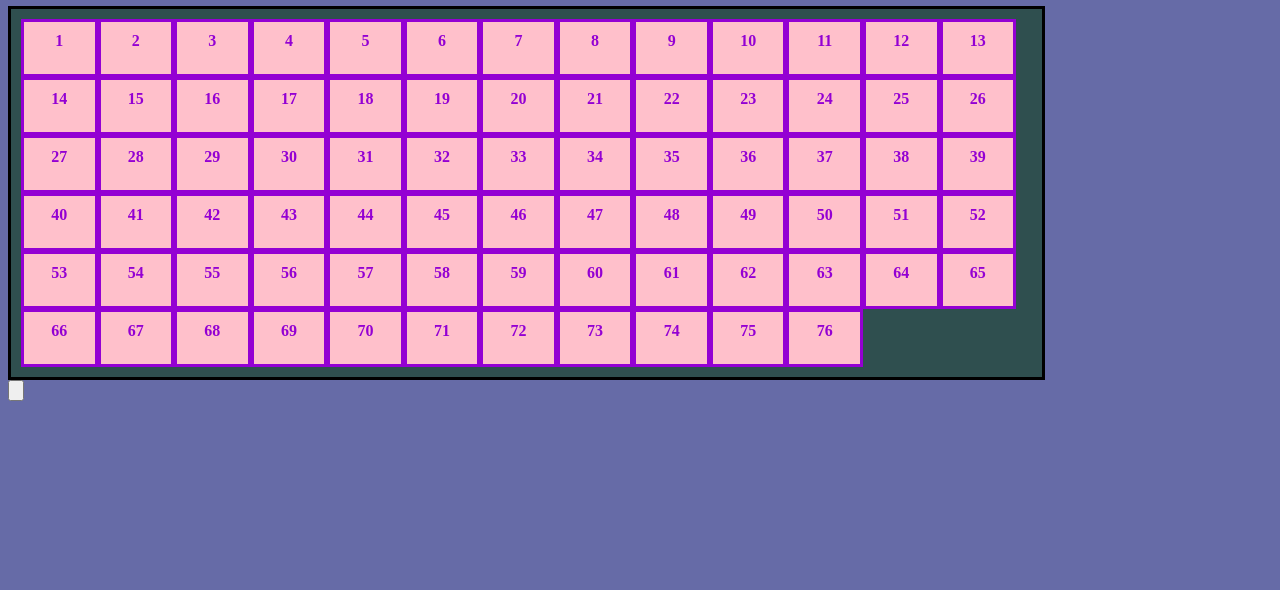
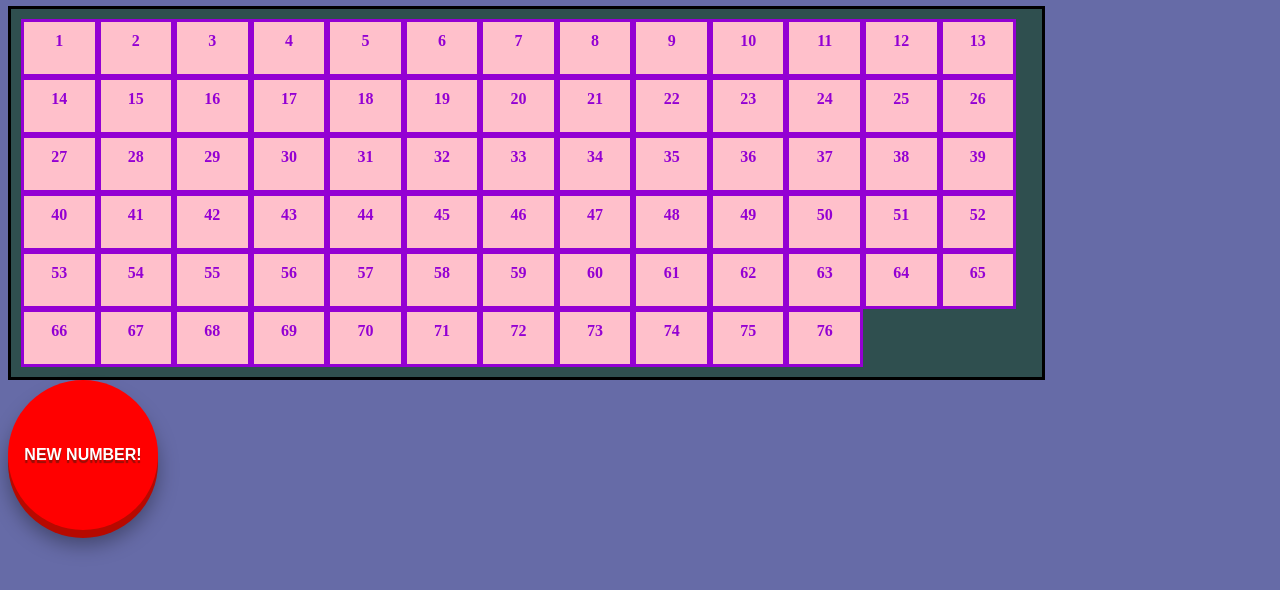
Before and after one commit to CianMW/Day9-Small-Project-Homework, a plain HTML site: page index.html in a window 1280 px wide. Shown: the part 88-678 px from the top of the page. Drawn offline with Linux system fonts and the light colour scheme.

Commit message:
Always a new number complete

```diff
--- a/index.html
+++ b/index.html
@@ -40,7 +40,7 @@
 
     <!--big button-->
     <div id= "button">
-        <input type="button" onclick="chooseANumber()">
+        <button value="New Number" onclick="chooseANumber()"> New Number! </button>
     </div>
 
 
--- a/styles.css
+++ b/styles.css
@@ -34,3 +34,22 @@ h1 {
 .marked {
     background-color: red;
 }
+button {
+    border-radius: 50%;
+    width: 150px;
+    height: 150px;
+    border: none;
+    color: white;
+    font-family: Avenir, Arial, sans-serif;
+    font-weight: 900;
+    font-size: medium;
+    background: red;
+    text-shadow: 0 3px 1px rgba(122,17,8,.8);
+    box-shadow: 0 8px 0 rgb(183,9,0),
+      0 15px 20px rgba(0,0,0,.35);
+    text-transform: uppercase;
+    transition: .4s all ease-in;
+    outline: none;
+    cursor: pointer;
+    text-align: center;
+  }
```
